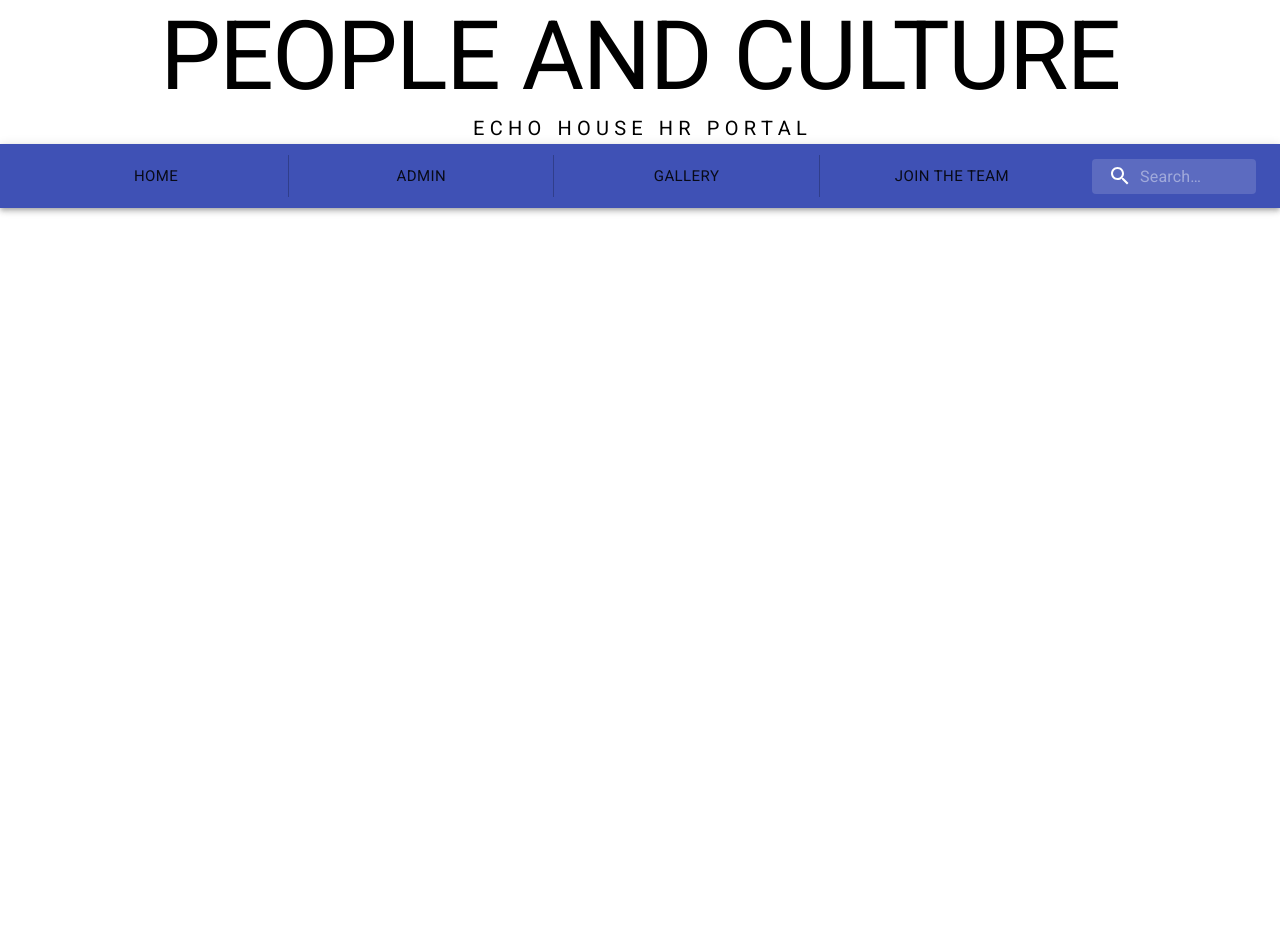
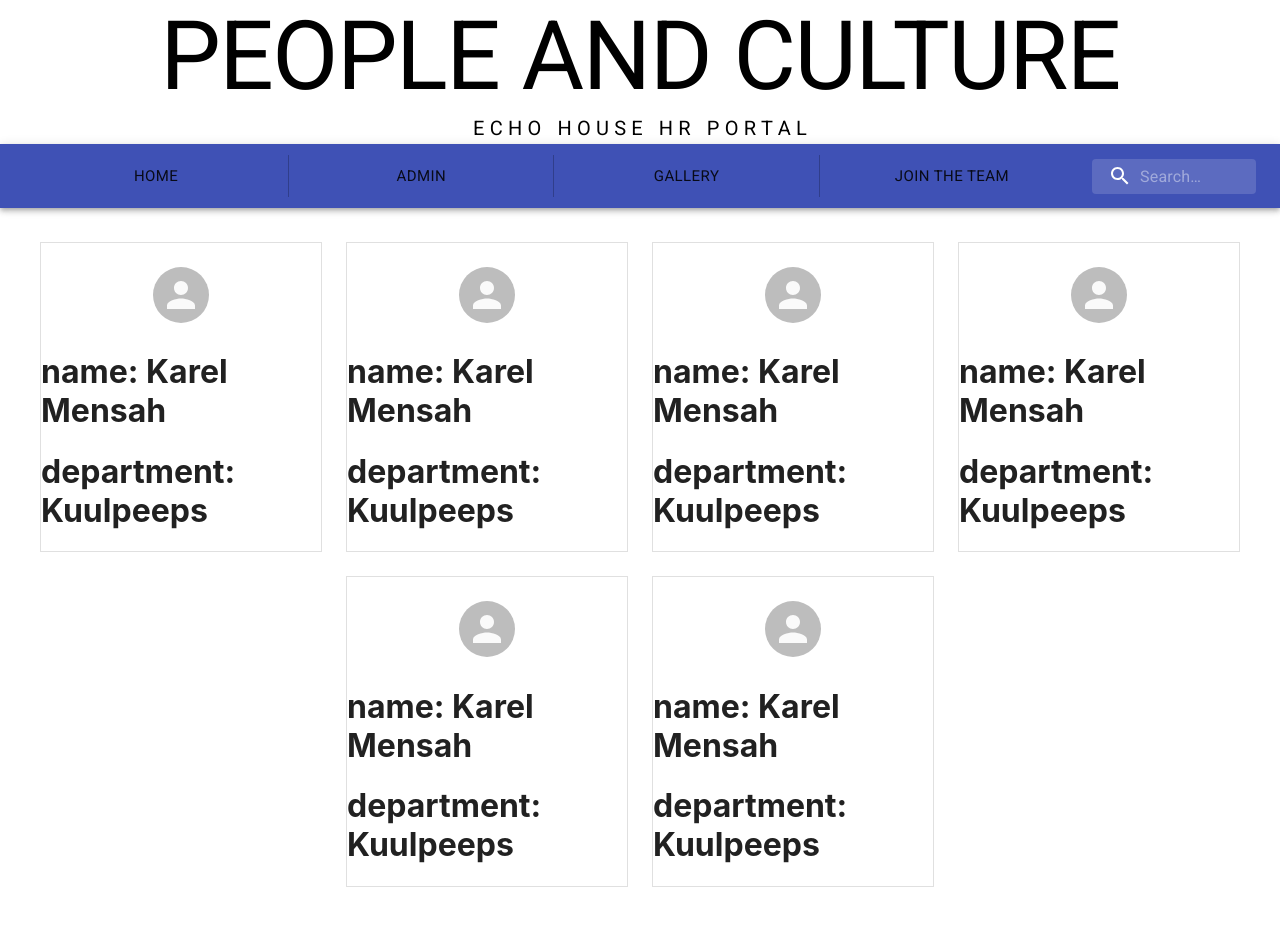
Before and after one commit to karel-adotey-mensah/employee-directory, a React (Create React App) app: page / in a window 1280 px wide. Shown: the top 926 px of the page. Before the commit the page ends 800 px from the top, so only its background shows below. Built offline with nearby package versions, Linux system fonts and the light colour scheme; no server answers.

Commit message:
short-card-display-component-added

```diff
--- a/package.json
+++ b/package.json
@@ -8,6 +8,7 @@
     "@testing-library/jest-dom": "^5.11.6",
     "@testing-library/react": "^11.2.2",
     "@testing-library/user-event": "^12.6.0",
+    "axios": "^0.21.1",
     "fontsource-roboto": "^4.0.0",
     "react": "^17.0.1",
     "react-dom": "^17.0.1",
--- a/src/App.jsx
+++ b/src/App.jsx
@@ -9,6 +9,10 @@ import "fontsource-roboto"
 import Button from '@material-ui/core/Button'
 import Nav from "./components/Nav"
 import Brand from "./components/Brand"
+import Home from "./pages/Home"
+import Admin from "./pages/Admin"
+import Careers from "./pages/Careers"
+import Gallery from "./pages/Gallery"
 
 class App extends React.Component {
   constructor(){
@@ -24,6 +28,23 @@ class App extends React.Component {
             <div>
               <Brand />
               <Nav />
+              <Switch>
+                <Route path="/admin">
+                  <Admin />
+                </Route>
+
+                <Route path="/gallery">
+                  <Gallery />
+                </Route>
+
+                <Route path="/careers">
+                  <Careers />
+                </Route>
+
+                <Route path="/">
+                  <Home />
+                </Route>
+              </Switch>
             </div>
         </Router>
         )
--- /dev/null
+++ b/src/components/ShortCard.jsx
@@ -0,0 +1,44 @@
+import React from "react"
+import Avatar from '@material-ui/core/Avatar'
+import Grid from '@material-ui/core/Grid'
+import Paper from '@material-ui/core/Paper'
+import { makeStyles } from '@material-ui/core/styles'
+
+const useStyles = makeStyles((theme) => ({
+  root: {
+    display: 'flex',
+    justifyContent: 'center',
+    paddingTop: '16px',
+    '& > *': {
+      margin: theme.spacing(1),
+    },
+  },
+  small: {
+    width: theme.spacing(3),
+    height: theme.spacing(3),
+  },
+  large: {
+    width: theme.spacing(7),
+    height: theme.spacing(7),
+  },
+}))
+
+function ShortCard(){
+    const classes = useStyles()
+
+    return(
+        <Grid item md={3}>
+            <Paper variant="outlined" square children={
+                <div>
+                    <div className={classes.root}>
+                        <Avatar alt="Karel Mensah" src="" className={classes.large}/>
+                    </div>
+                    <h1>name: Karel Mensah</h1>
+                    <h1>department: Kuulpeeps</h1>
+                </div>
+            }/>
+        </Grid>
+    )
+}
+
+export default ShortCard
--- /dev/null
+++ b/src/components/ShortCardGrid.jsx
@@ -0,0 +1,27 @@
+import React from "react"
+import Grid from '@material-ui/core/Grid'
+import ShortCard from "./ShortCard"
+
+function ShortCardGrid(){
+    const parentPadding = {
+        paddingTop: 34,
+        paddingBottom: 60,
+        paddingLeft: 40,
+        paddingRight: 40
+    }
+
+    return(
+        <div style={parentPadding}>
+            <Grid container spacing={3} justify="center" alignItems="center">
+                <ShortCard />
+                <ShortCard />
+                <ShortCard />
+                <ShortCard />
+                <ShortCard />
+                <ShortCard />
+            </Grid>
+        </div>
+    )
+}
+
+export default ShortCardGrid
--- /dev/null
+++ b/src/pages/Admin.jsx
@@ -0,0 +1,17 @@
+import React from "react"
+
+class Admin extends React.Component {
+    constructor(){
+      super()
+      this.state = {}
+    }
+
+    render(){
+        return(
+            <div>
+                ADMIN
+            </div>
+        )
+    }
+}
+export default Admin
--- /dev/null
+++ b/src/pages/Careers.jsx
@@ -0,0 +1,17 @@
+import React from "react"
+
+class Careers extends React.Component {
+    constructor(){
+      super()
+      this.state = {}
+    }
+
+    render(){
+        return(
+            <div>
+                CAREERS
+            </div>
+        )
+    }
+}
+export default Careers
--- /dev/null
+++ b/src/pages/Gallery.jsx
@@ -0,0 +1,17 @@
+import React from "react"
+
+class Gallery extends React.Component {
+    constructor(){
+      super()
+      this.state = {}
+    }
+
+    render(){
+        return(
+            <div>
+                GALLERY
+            </div>
+        )
+    }
+}
+export default Gallery
--- /dev/null
+++ b/src/pages/Home.jsx
@@ -0,0 +1,31 @@
+import React from "react"
+import ShortCardGrid from "../components/ShortCardGrid"
+const axios = require('axios')
+
+class Home extends React.Component {
+    constructor(){
+      super()
+      this.state = {
+          employees: []
+      }
+    }
+
+    async componentDidMount(){
+        const response = await axios({
+            method: "get",
+            url: "http://localhost:4000/api/employees"
+          })
+        const { data } = response.data
+        this.setState(() => {return {employees: data}})
+        console.log(this.state.employees)
+    }
+
+    render(){
+        return(
+            <div>
+                <ShortCardGrid />
+            </div>
+        )
+    }
+}
+export default Home
```
Also changed, not shown: 2 other files (tests, documents, lock files or other folders).
